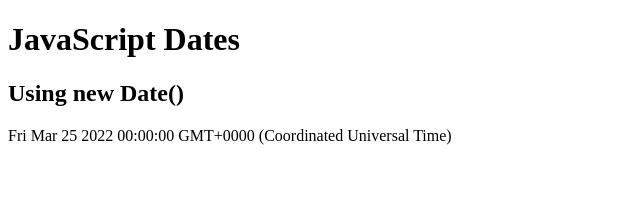
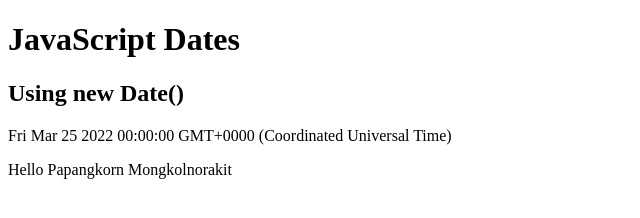
Before and after one commit to 670710293/517101_293, a plain HTML site: page index.html in a window 1280 px wide. Shown: the whole page, without its empty margins (0-640 px from the left). Drawn offline with Linux system fonts and the light colour scheme.

```diff
--- a/index.html
+++ b/index.html
@@ -13,4 +13,5 @@
 </script>
 
 </body>
+Hello Papangkorn Mongkolnorakit
 </html>
```
